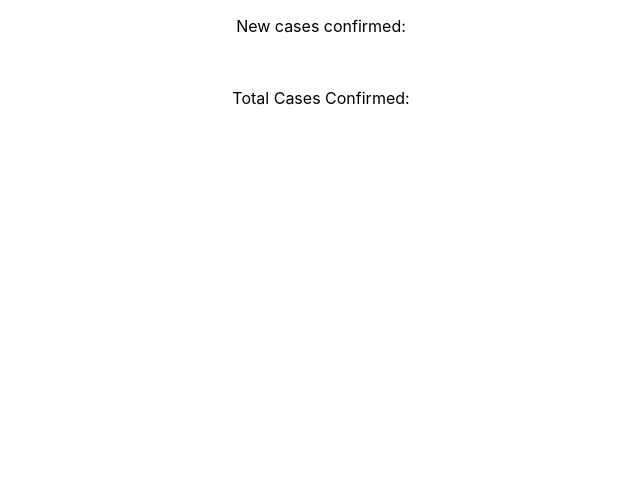
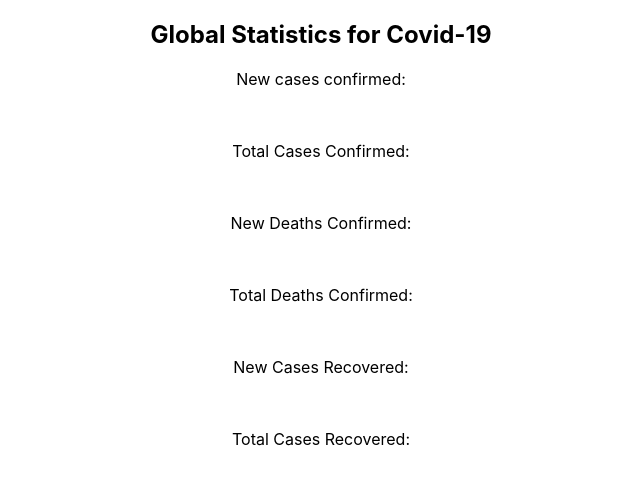
Before and after one commit to chupacobres/covid19, a React (Create React App) app: page / in a window 1280 px wide. Shown: the top 484 px of the page, without its empty margins (319-959 px from the left). Built offline with nearby package versions, Linux system fonts and the light colour scheme; no server answers.

Commit message:
Added global stats on App opening. No styling yet

```diff
--- a/src/components/GlobalStats/GlobalStats.js
+++ b/src/components/GlobalStats/GlobalStats.js
@@ -7,7 +7,11 @@ class GlobalStats extends React.Component {
         this.state = {
             loading: false,
             casesConfirmed: "",
-            totalCases: ""
+            totalCases: "",
+            newDeaths: "",
+            totalDeaths: "",
+            newRecovered: "",
+            totalRecovered: ""
         }
     }
     componentDidMount() {
@@ -15,7 +19,14 @@ class GlobalStats extends React.Component {
         fetch("https://api.covid19api.com/summary")
             .then(response => response.json())
             .then(data => {
-                this.setState({ casesConfirmed: data.Global.NewConfirmed, totalCases: data.Global.TotalConfirmed, loading: false })
+                this.setState({
+                    casesConfirmed: data.Global.NewConfirmed,
+                    totalCases: data.Global.TotalConfirmed,
+                    newDeaths: data.Global.NewDeaths,
+                    totalDeaths: data.Global.TotalDeaths,
+                    newRecovered: data.Global.NewRecovered,
+                    totalRecovered: data.Global.TotalRecovered,
+                    loading: false })
                 console.log(data.Global)
             })
 
@@ -24,9 +35,18 @@ class GlobalStats extends React.Component {
     render() {
         return (
             <div>
+                <h2>Global Statistics for Covid-19</h2>
                 <p>New cases confirmed: {this.state.casesConfirmed}</p>
                 <br />
                 <p>Total Cases Confirmed: {this.state.totalCases}</p>
+                <br />
+                <p>New Deaths Confirmed: {this.state.newDeaths}</p>
+                <br />
+                <p>Total Deaths Confirmed: {this.state.totalDeaths}</p>
+                <br />
+                <p>New Cases Recovered: {this.state.newRecovered}</p>
+                <br />
+                <p>Total Cases Recovered: {this.state.totalRecovered}</p>
             </div>
         )
     }
```
Also changed, not shown: 1 other file (tests, documents, lock files or other folders).
